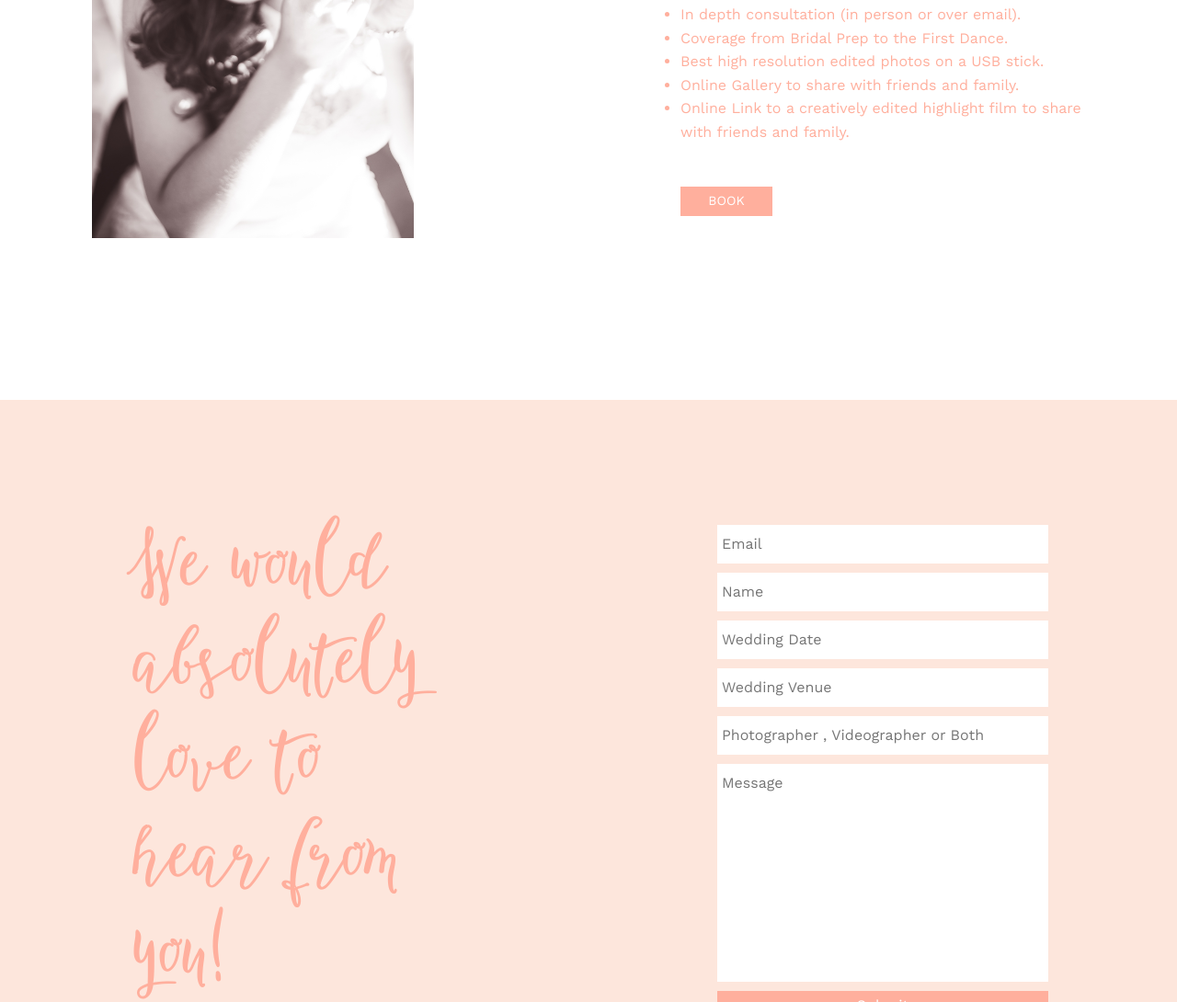
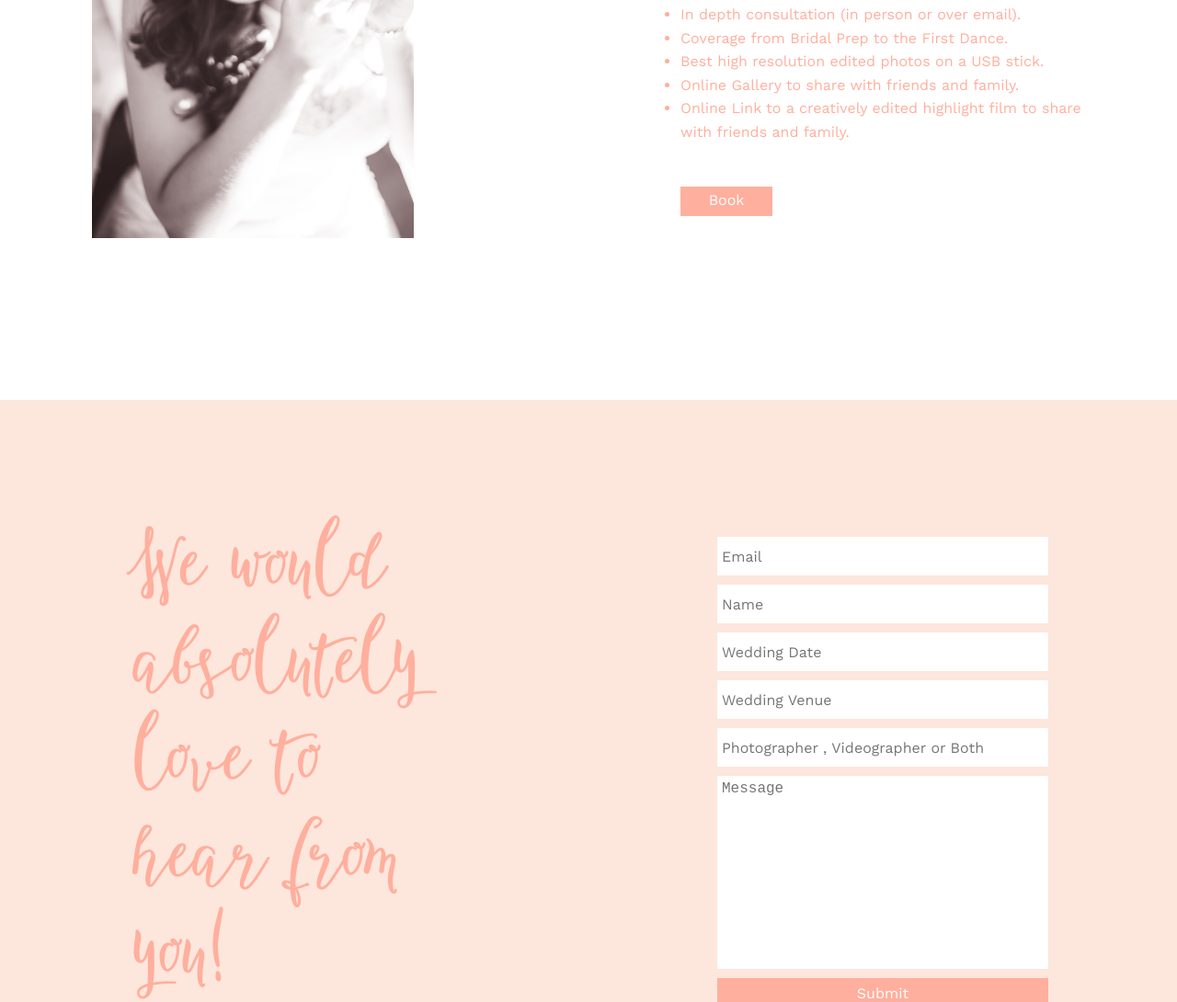
Before and after one commit to tom-wells/instinct, a plain HTML site: page index.html in a window 1280 px wide. Shown: the part 3565-4655 px from the top of the page at 92% size. Drawn offline with nearby package versions, Linux system fonts and the light colour scheme.

Commit message:
changed message box to textarea

```diff
--- a/index.html
+++ b/index.html
@@ -69,7 +69,7 @@
                 <li>Online Gallery to share with friends and family.</li>
                 <li>Engagement session.</li>
             </ul>
-            <div class="book-button"><a href="#">BOOK</a></div>
+            <div class="book-button"><a href="#">Book</a></div>
             </div>
             </div>
 
@@ -89,7 +89,7 @@
                     <li>Online Gallery to share with friends and family.</li>
 
                 </ul>
-                <div class="book-button"><a href="#">BOOK</a></div>
+                <div class="book-button"><a href="#">Book</a></div>
             </div>
                 </div>
 
@@ -110,7 +110,7 @@
                         <li>Online Gallery to share with friends and family.</li>
                         <li>Online Link to a creatively edited highlight film to share with friends and family.</li>
                     </ul>
-                    <div class="book-button"><a href="#">BOOK</a></div>
+                    <div class="book-button"><a href="#">Book</a></div>
                 </div>
                     </div>
         </section>
@@ -128,7 +128,7 @@
                 <input type="text" placeholder="Wedding Venue" name="venue">
                 <input type="text" placeholder="Photographer , Videographer or Both" name="package">
 
-                <input class="message" type="text" placeholder="Message" name="messsage">
+                <textarea class="message" placeholder="Message" name="messsage"></textarea>
 
                 <button class="submit">Submit</button>
 
--- a/style.css
+++ b/style.css
@@ -193,7 +193,14 @@ align-items: center;
 
 
 .contact .message {
-    padding-bottom:200px;
+    resize:none;
+    width:350px;
+    height:200px;
+    font-size:16px;
+    border:none;
+    margin-top:10px;
+    color:#FFAF9D;
+    padding:5px;
 }
 
 .quote h2 {
@@ -259,7 +266,7 @@ font-family:"Work Sans";
     justify-content: center;
     color:#fff;
     text-decoration:none;
-    font-size:14px;
+    font-size:16px;
 
 }
 
```
